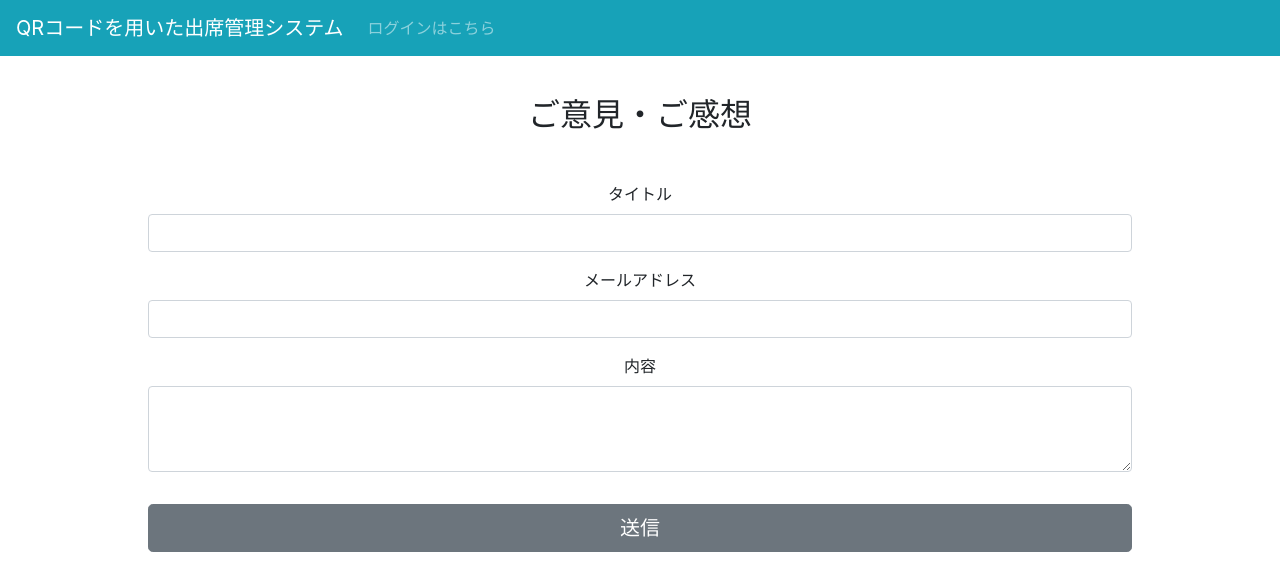
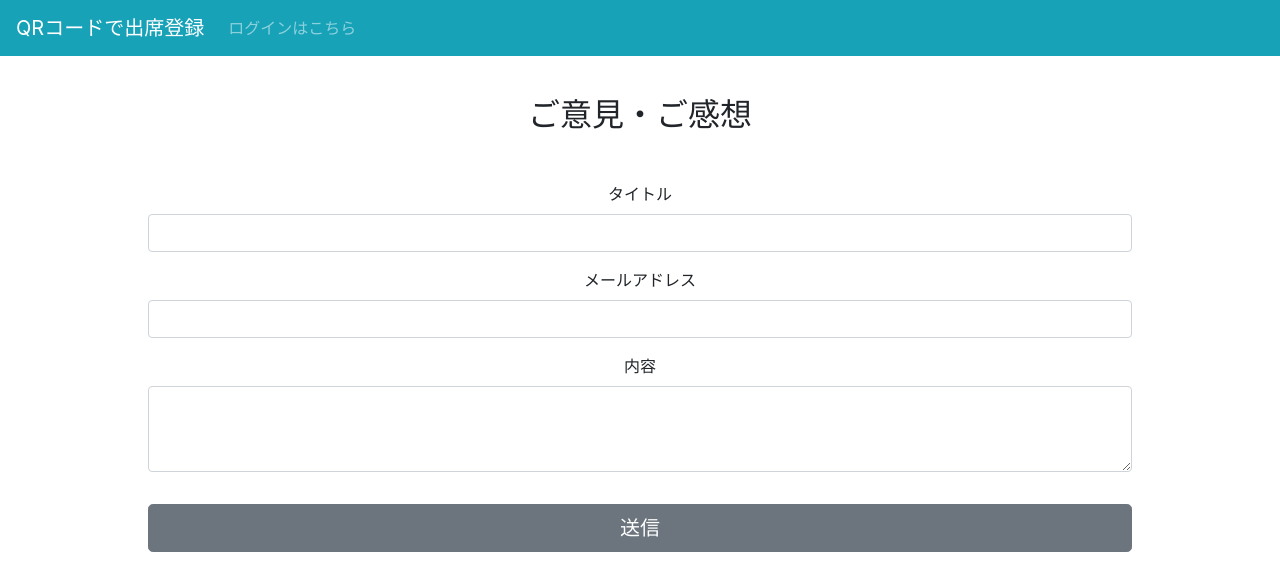
Before and after one commit to sshNe37/QRer, a Django app: page /QRer/contact/ in a window 1280 px wide. Shown: the top 567 px of the page. Run offline with Django 4.2, Linux system fonts and the light colour scheme; some libraries are stand-ins or nearby versions.

Commit message:
Update base.html

```diff
--- a/QRsite/QRer/templates/base.html
+++ b/QRsite/QRer/templates/base.html
@@ -11,7 +11,7 @@
 </head>
 <body>
     <nav class='navbar navbar-expand-md navbar-dark bg-info fixed-top'>
-        <a class='navbar-brand' href='{% url "QRer:frontpage" %}'>QRコードを用いた出席管理システム</a>
+        <a class='navbar-brand' href='{% url "QRer:frontpage" %}'>QRコードで出席登録</a>
         <ul class='navbar-nav'>
             {% if user.is_authenticated %}
                 <li class='nav-time'>
```
